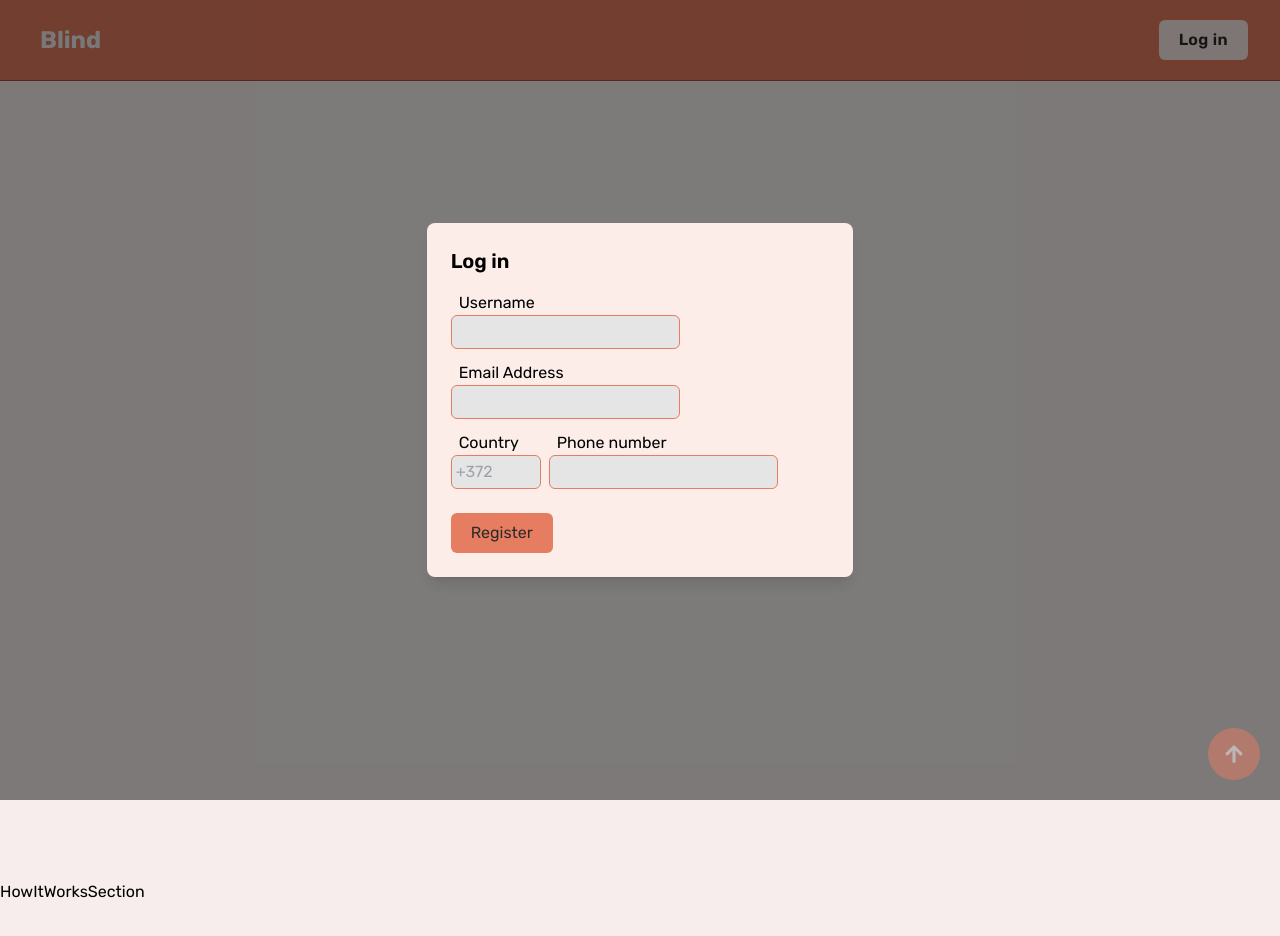
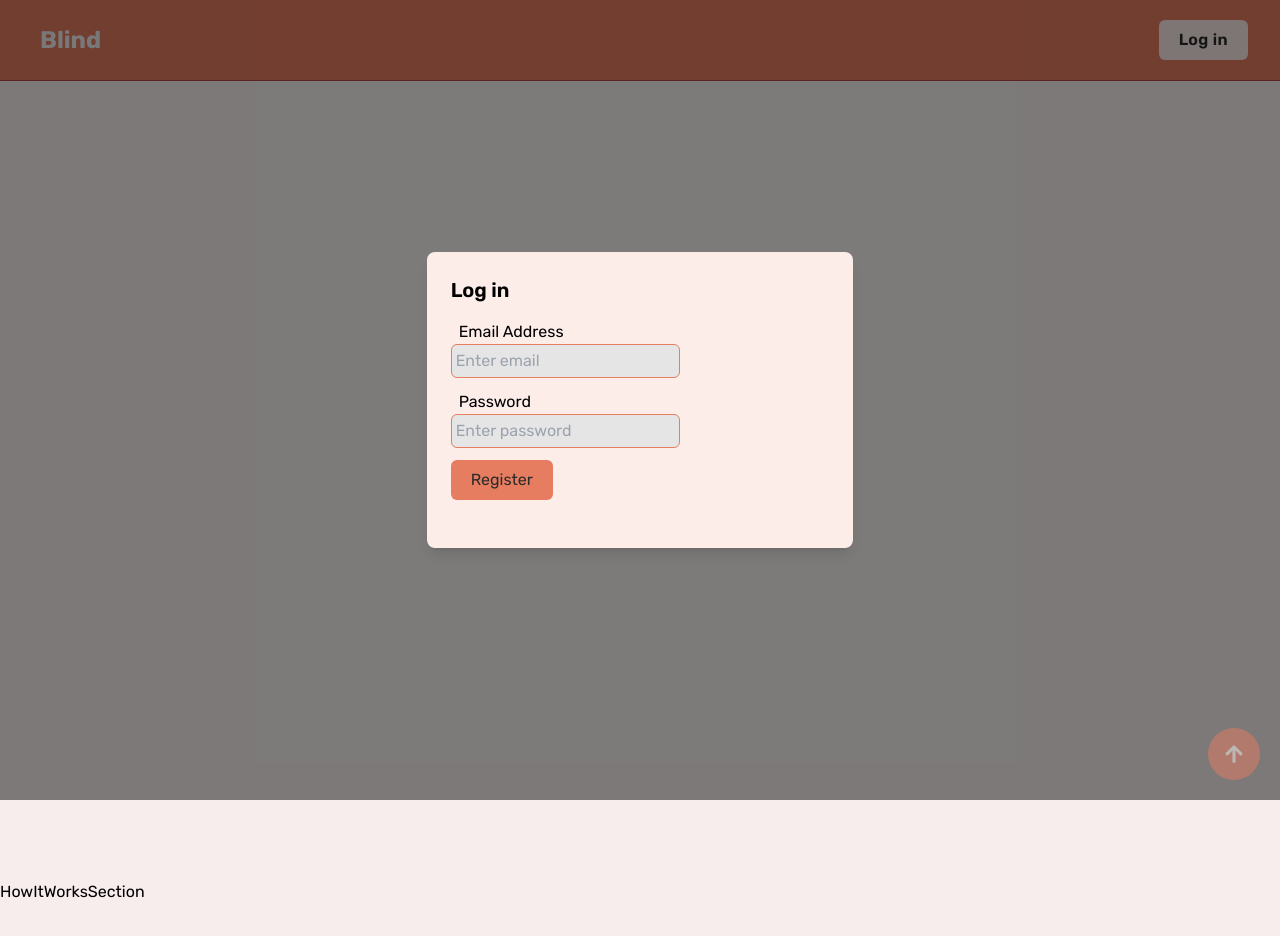
Before and after one commit to K444RU/match-me, a React (Vite) app: page / in a window 1280 px wide. Both pictures are taken after a click on the button "Log in". Shown: the top 936 px of the page. Built offline with nearby package versions, Linux system fonts and the light colour scheme.

Commit message:
feat: add authentication
login & register compnents
api calls using json-server and db.json

```diff
--- a/src/components/Login.tsx
+++ b/src/components/Login.tsx
@@ -1,11 +1,14 @@
-import { useState } from 'react';
+import { useState } from "react";
+import LoginForm from "./LoginForm";
+import RegisterForm from "./RegisterForm";
+
+
 const Login = ({ isLogin = false }) => {
   const buttonClass = isLogin
     ? 'bg-primary-50 text-text hover:bg-primary-200 hover:text-text rounded-md px-5 py-2 duration-300 transition-colors font-semibold tracking-wide'
     : 'bg-primary text-background font-semibold tracking-wide transition-colors border-2 border-primary hover:text-primary hover:bg-transparent rounded-md px-5 py-2 duration-300';
 
-  const [showOverlay, setShowOverlay] = useState(false);
-
+    const [showOverlay, setShowOverlay] = useState(false);
   return (
     <div>
       <button onClick={() => setShowOverlay(true)} className={buttonClass}>
@@ -22,52 +25,9 @@ const Login = ({ isLogin = false }) => {
               {isLogin ? 'Log in' : 'Create account'}
             </h2>
             {/* <p className="text-text-500">Enter your login details</p> */}
-            <div className="mb-3 place-items-start">
-                <label className="ml-2" htmlFor="user_name">
-                  Username
-                </label>
-                <div className="rounded-md border border-primary bg-text-100 p-1">
-                  <input id="user_name" className="bg-text-100"></input>
-                </div>
-              </div>
             <div className="mb-6">
-              <div className="mb-3 place-items-start">
-                <label className="ml-2" htmlFor="email_address">
-                  Email Address
-                </label>
-                <div className="rounded-md border border-primary bg-text-100 p-1">
-                  <input id="email_address" className="bg-text-100"></input>
-                </div>
-              </div>
-              <div className="mb-3 flex place-items-start space-x-2">
-                <div className="place-items-start">
-                  <label className="ml-2" htmlFor="country_code">
-                    Country
-                  </label>
-                  <div className="rounded-md border border-primary bg-text-100 p-1">
-                    <input
-                      id="country_code"
-                      className="w-20 bg-text-100"
-                      placeholder="+372"
-                    ></input>
-                  </div>
-                </div>
-                <div className="place-items-start">
-                  <label className="ml-2" htmlFor="phone_number">
-                    Phone number
-                  </label>
-                  <div className="rounded-md border border-primary bg-text-100 p-1">
-                    <input id="phone_number" className="bg-text-100"></input>
-                  </div>
-                </div>
-              </div>
+              {isLogin ? <LoginForm closeOverlay={() => setShowOverlay(false)}/> : <RegisterForm closeOverlay={() => setShowOverlay(false)}/>}
             </div>
-            <button
-              onClick={() => setShowOverlay(false)}
-              className="rounded-md bg-primary px-5 py-2 text-text hover:bg-primary-200 hover:text-text"
-            >
-              Register
-            </button>
           </div>
         </div>
       )}
--- /dev/null
+++ b/src/components/LoginForm.tsx
@@ -0,0 +1,106 @@
+import { useState } from 'react';
+import { useNavigate } from 'react-router-dom';
+import { motion } from "motion/react"
+
+const LoginForm = ({ closeOverlay }: { closeOverlay: () => void }) => {
+  const navigate = useNavigate();
+  const [email, setEmail] = useState('');
+  const [password, setPassword] = useState('');
+
+  interface User {
+    email: string;
+    password: string;
+  }
+
+  const submitForm = (e: any) => {
+    e.preventDefault();
+
+    const user: User = {
+      email,
+      password,
+    };
+
+    authenticate(user);
+  };
+
+  const authenticate = async (user: User) => {
+    try {
+      const res = await fetch('/api/users?');
+      const data = await res.json();
+      // TEMP:
+      // we send username and password, use that on serverside to find user
+      // and match password, but here we must temporarily find on client-side
+      interface db_user {
+        id: number;
+        username: string;
+        email: string;
+        phone: string;
+        password: string;
+      }
+
+      const matchedUser = data.find(
+        (db_user: db_user) => db_user.email === user.email
+      );
+      if (matchedUser.password === user.password) {
+        closeOverlay();
+      }
+      //
+
+      // PRODUCTION:
+      // We send email and password to backend, if success: true, we return
+      // a boolean of true. so if authenticate(user) === true, then login.
+      navigate('/chats')
+    } catch (error) {
+      console.error('Error fetching data', error);
+      throw error;
+    }
+  };
+
+  return (
+    <form onSubmit={submitForm}>
+      <div className="mb-3 place-items-start">
+        <label className="ml-2" htmlFor="contact_email">
+          Email Address
+        </label>
+        <div className="rounded-md border border-primary bg-text-100 p-1">
+          <input
+            type="email"
+            id="contact_email"
+            name="contact_email"
+            className="bg-text-100"
+            placeholder="Enter email"
+            required
+            value={email}
+            onChange={(e) => setEmail(e.target.value)}
+          />
+        </div>
+      </div>
+      <div className="mb-3 place-items-start">
+        <label className="ml-2" htmlFor="password">
+          Password
+        </label>
+        <div className="rounded-md border border-primary bg-text-100 p-1">
+          <input
+            type="text"
+            id="password"
+            name="password"
+            className="bg-text-100"
+            placeholder="Enter password"
+            required
+            value={password}
+            onChange={(e) => setPassword(e.target.value)}
+          />
+        </div>
+      </div>
+      <button
+        className="rounded-md bg-primary px-5 py-2 text-text hover:bg-primary-200 hover:text-text"
+        type="submit"
+        aria-label="Submit form."
+      >
+        Register
+      </button>
+    </form>
+  );
+};
+
+export default LoginForm;
--- /dev/null
+++ b/src/components/RegisterForm.tsx
@@ -0,0 +1,135 @@
+import { useNavigate } from 'react-router-dom';
+import { useState } from 'react';
+
+const RegisterForm = ({ closeOverlay }: { closeOverlay: () => void }) => {
+  const navigate = useNavigate();
+  const [email, setEmail] = useState('');
+  const [phone, setPhone] = useState('');
+  const [countryCode, setCountryCode] = useState('');
+  const [password, setPassword] = useState('');
+
+  interface User {
+    email: string;
+    phone: string;
+    password: string;
+  }
+  const submitForm = (e: any) => {
+    e.preventDefault();
+
+    const newUser: User = {
+      email,
+      phone: `${countryCode} ${phone}`,
+      password,
+    };
+
+    registerUser(newUser);
+  };
+
+  // TODO:
+  // Will have to rethink error logic here once backend server implemented.
+  const registerUser = async (newUser: User) => {
+    try {
+      const res = await fetch('/api/users', {
+        method: 'POST',
+        headers: {
+          'Content-Type': 'application/json',
+        },
+        body: JSON.stringify(newUser),
+      });
+      if (!res.ok) {
+        console.error('Error registering user:', res);
+        return;
+      }
+      console.log(res);
+    } catch (error) {
+      console.error('Error registering user:', error);
+      return;
+    }
+    // redirect here
+    console.log('success.');
+    navigate('/finish-profile');
+
+    return;
+  };
+
+  return (
+    <form onSubmit={submitForm}>
+      <div className="mb-3 place-items-start">
+        <label className="ml-2" htmlFor="contact_email">
+          Email Address
+        </label>
+        <div className="rounded-md border border-primary bg-text-100 p-1">
+          <input
+            type="email"
+            id="contact_email"
+            name="contact_email"
+            className="bg-text-100"
+            placeholder="Enter email"
+            required
+            value={email}
+            onChange={(e) => setEmail(e.target.value)}
+          />
+        </div>
+      </div>
+      <div className="mb-3 place-items-start">
+        <label className="ml-2" htmlFor="password">
+          Password
+        </label>
+        <div className="rounded-md border border-primary bg-text-100 p-1">
+          <input
+            type="text"
+            id="password"
+            name="password"
+            className="bg-text-100"
+            placeholder="Enter password"
+            required
+            value={password}
+            onChange={(e) => setPassword(e.target.value)}
+          />
+        </div>
+      </div>
+      <div className="mb-3 flex place-items-start space-x-2">
+        <div className="place-items-start">
+          <label className="ml-2" htmlFor="country_code">
+            Country
+          </label>
+          <div className="rounded-md border border-primary bg-text-100 p-1">
+            <input
+              id="country_code"
+              name="country_code"
+              className="w-20 bg-text-100"
+              placeholder="+372"
+              value={countryCode}
+              onChange={(e) => setCountryCode(e.target.value)}
+            ></input>
+          </div>
+        </div>
+        <div className="place-items-start">
+          <label className="ml-2" htmlFor="contact_phone">
+            Phone number
+          </label>
+          <div className="rounded-md border border-primary bg-text-100 p-1">
+            <input
+              type="tel"
+              id="contact_phone"
+              name="contact_phone"
+              className="bg-text-100"
+              placeholder="Enter phone number"
+              value={phone}
+              onChange={(e) => setPhone(e.target.value)}
+            />
+          </div>
+        </div>
+      </div>
+      <button
+        className="rounded-md bg-primary px-5 py-2 text-text hover:bg-primary-200 hover:text-text"
+        type="submit"
+        aria-label="Submit form and close overlay."
+      >
+        Register
+      </button>
+    </form>
+  );
+};
+
+export default RegisterForm;
--- a/src/db.json
+++ b/src/db.json
@@ -1,10 +1,16 @@
 {
   "users": [
     {
-      "id": 1,
+      "id": "1",
       "email": "admin@kood.tech",
       "phone": "+372 53414494",
       "password": "123"
+    },
+    {
+      "id": "8992",
+      "email": "menybobew@mailinator.com",
+      "phone": "Non cillum sed qui a +1 (362) 642-9216",
+      "password": "Aliquid veniam temp"
     }
   ]
 }
--- a/vite.config.ts
+++ b/vite.config.ts
@@ -6,5 +6,11 @@ export default defineConfig({
   plugins: [react()],
   server: {
     port: 3000,
+    proxy: {
+      '/api': {
+        target: 'http://localhost:8000/',
+        changeOrigin: true,
+        rewrite: (path) => path.replace(/^\/api/, '')
+      }}
   },
 });
```
